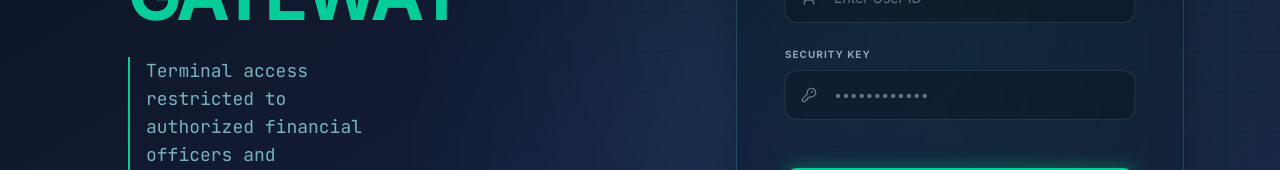
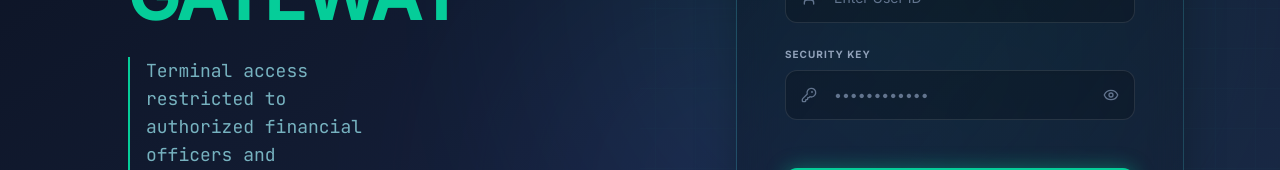
Before and after one commit to JamesKamau-5773/School-Finance-System-Frontend, a React (Vite) app: page /login in a window 1280 px wide. Shown: the part 367-537 px from the top of the page. Built offline with nearby package versions, Linux system fonts and the light colour scheme.

Commit message:
feat: add show/hide password toggle on login

```diff
--- a/src/features/auth/LoginPage.jsx
+++ b/src/features/auth/LoginPage.jsx
@@ -1,6 +1,6 @@
 import React, { useState, useEffect } from 'react';
 import { motion, AnimatePresence } from 'framer-motion';
-import { Lock, User, KeyRound, Loader2, ArrowLeft, Activity } from 'lucide-react';
+import { Lock, User, KeyRound, Loader2, ArrowLeft, Activity, Eye, EyeOff } from 'lucide-react';
 import { Link, useNavigate } from 'react-router-dom';
 import { useAuth } from '../../context/AuthContext';
 
@@ -24,6 +24,7 @@ export default function LoginPage() {
   const [isLoading, setIsLoading] = useState(false);
   const [error, setError] = useState('');
   const [focusedField, setFocusedField] = useState(null);
+  const [showPassword, setShowPassword] = useState(false);
 
   const { login } = useAuth();
   const navigate = useNavigate();
@@ -199,15 +200,23 @@ export default function LoginPage() {
                   <KeyRound size={16} className={focusedField === 'pwd' ? 'text-[#05CD99]' : 'text-slate-500'} transition="colors" />
                 </div>
                 <input
-                  type="password"
+                  type={showPassword ? 'text' : 'password'}
                   onFocus={() => setFocusedField('pwd')}
                   onBlur={() => setFocusedField(null)}
-                  className="w-full bg-black/20 border border-white/10 text-white pl-12 pr-4 py-3.5 text-sm focus:outline-none focus:border-[#05CD99]/50 focus:bg-black/40 transition-all rounded-xl shadow-inner placeholder:text-slate-500"
+                  className="w-full bg-black/20 border border-white/10 text-white pl-12 pr-12 py-3.5 text-sm focus:outline-none focus:border-[#05CD99]/50 focus:bg-black/40 transition-all rounded-xl shadow-inner placeholder:text-slate-500"
                   placeholder="••••••••••••"
                   value={formData.password}
                   onChange={(e) => setFormData({...formData, password: e.target.value})}
                   required
                 />
+                <button
+                  type="button"
+                  onClick={() => setShowPassword((previous) => !previous)}
+                  className="absolute inset-y-0 right-0 pr-4 flex items-center text-slate-500 hover:text-[#05CD99] transition-colors"
+                  aria-label={showPassword ? 'Hide password' : 'Show password'}
+                >
+                  {showPassword ? <EyeOff size={16} /> : <Eye size={16} />}
+                </button>
               </div>
             </div>
 
```
